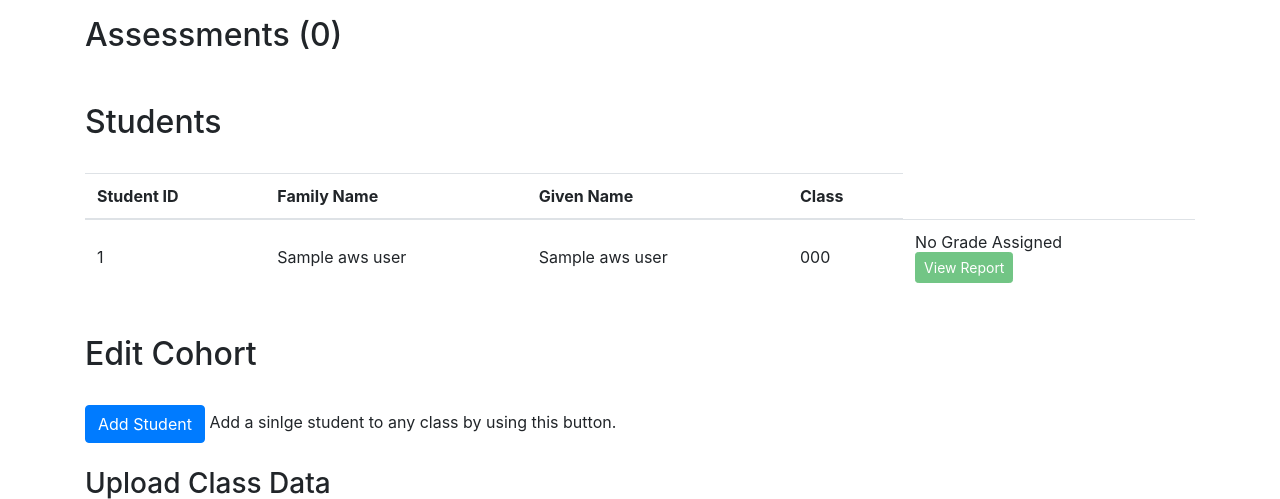
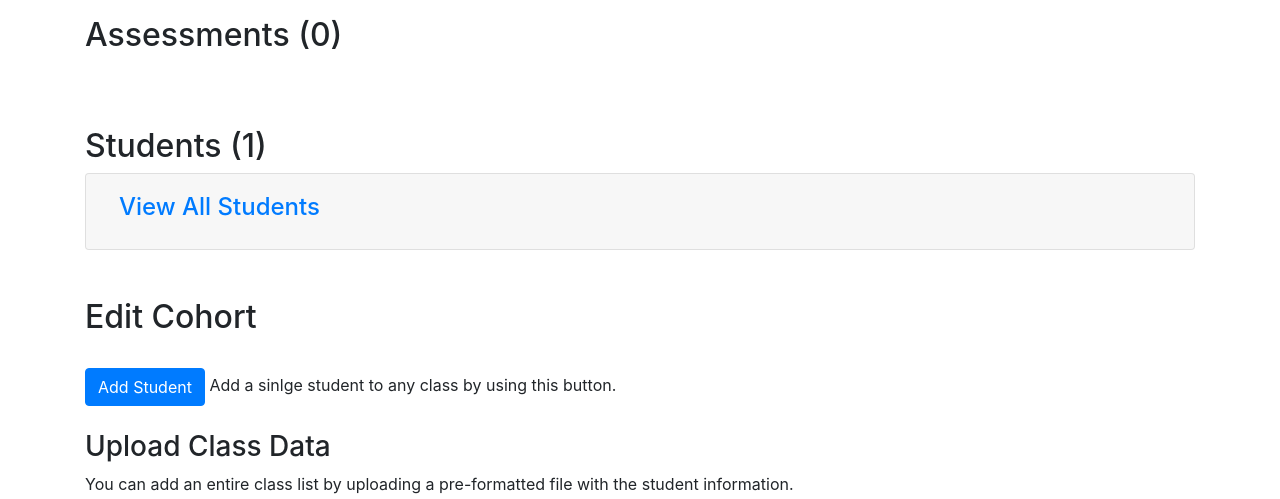
Before and after one commit to RTunley/alchemy, a Python web app: template alchemy/templates/course/cohort/index.html in a window 1280 px wide. Shown: the part 269-768 px from the top of the page. Run offline with Jinja, Linux system fonts and the light colour scheme; the template is opened without the code that fills it: most values are stand-ins (such as "Sample title", 1, 10 or a date in 2020); some libraries are stand-ins or nearby versions.

Commit message:
Turned the student list on the cohort index into an accordion, and added the num_students variable so that the total number of students is easily accessible.

```diff
--- a/alchemy/templates/course/cohort/index.html
+++ b/alchemy/templates/course/cohort/index.html
@@ -35,9 +35,19 @@
         </tr>
       {% endfor %}
     </table>
-
-    <h2>Students</h2>
     <br>
+    <h2>Students ({{ num_students }})</h2>
+    <div class="accordion" id="accordionExample">
+      <div class="card">
+        <div class="card-header" id="headingTwo">
+          <h2 class="mb-0">
+            <button class="btn btn-link btn-block text-left collapsed" type="button" data-toggle="collapse" data-target="#collapseTwo" aria-expanded="false" aria-controls="collapseTwo">
+              <h4>View All Students</h4>
+            </button>
+          </h2>
+        </div>
+        <div id="collapseTwo" class="collapse" aria-labelledby="headingTwo" data-parent="#accordionExample">
+          <div class="card-body">
             <table class="table table-hover">
               <thead>
                 <th>Student ID</th>
@@ -67,6 +77,12 @@
                 {% endfor %}
               {% endfor %}
             </table>
+          </div>
+        </div>
+      </div>
+    </div>
+    <br>
+
     <br>
     <h2>Edit Cohort</h2>
     <br>
--- a/alchemy/views/cohort.py
+++ b/alchemy/views/cohort.py
@@ -13,7 +13,11 @@ def before_request():
 @bp_cohort.route('/cohort/index')
 @auth_manager.require_group
 def index():
-    return flask.render_template('course/cohort/index.html', profile_tuples = get_all_student_profiles(g.course))
+    num_students = 0
+    for clazz in g.course.clazzes:
+        num_students+=len(clazz.students)
+
+    return flask.render_template('course/cohort/index.html', num_students = num_students, profile_tuples = get_all_student_profiles(g.course))
 
 def get_all_student_profiles(course):
     clazz_profile_tuples = []
```
Lines whose indentation alone changed are shown as unchanged.
